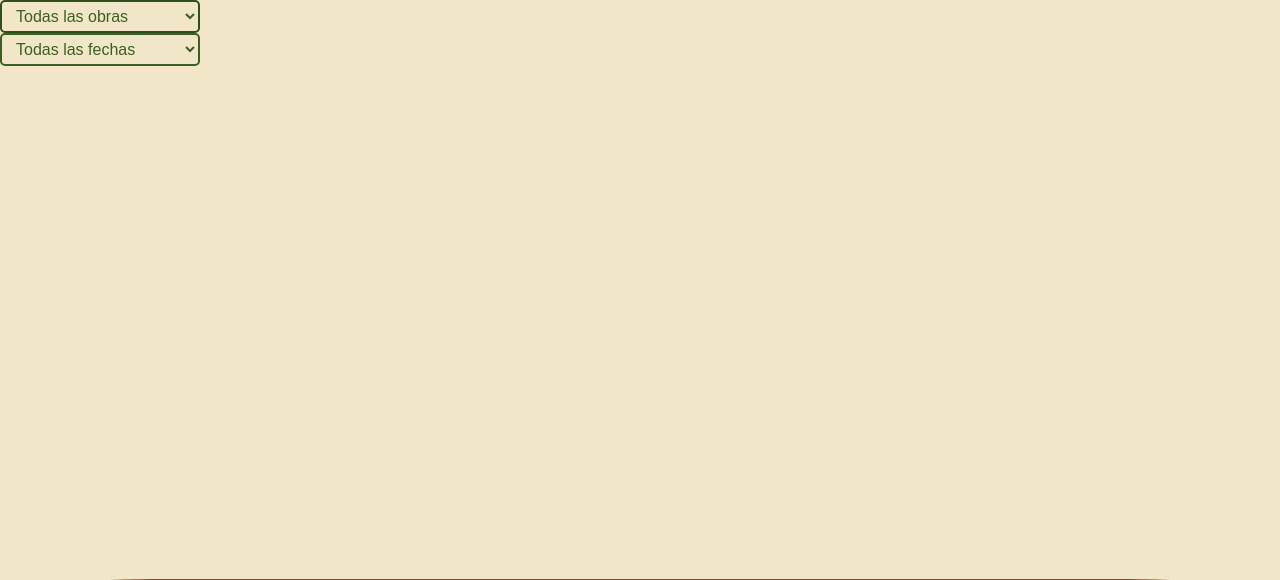
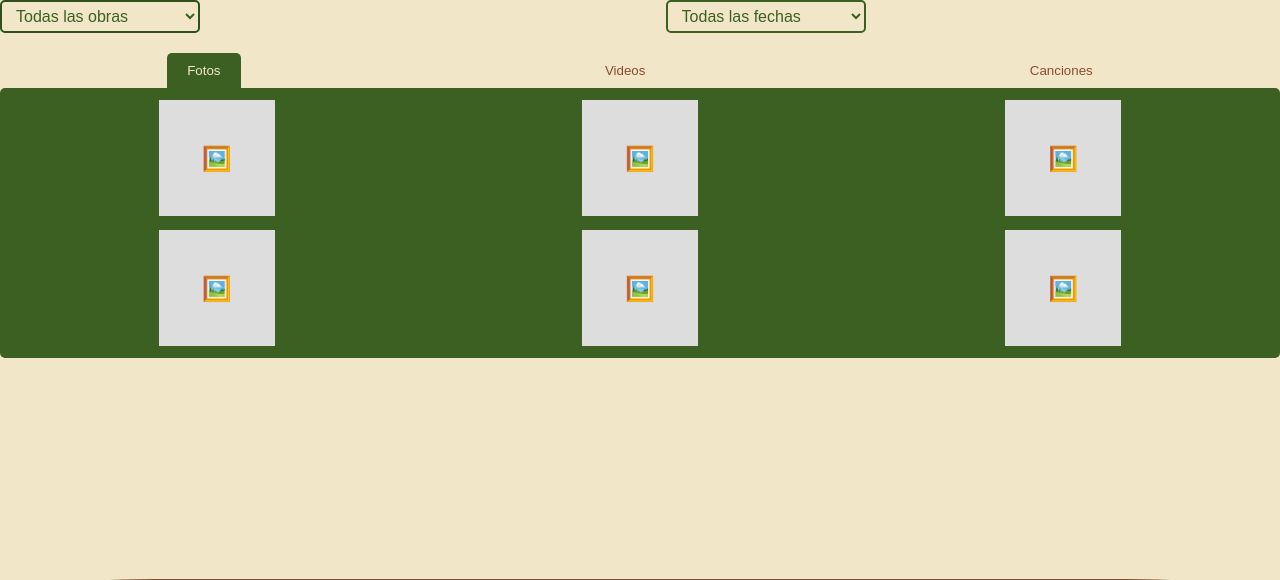
Before and after one commit to thomm23/Chocobanda, a Django app: page /galeria/ in a window 1280 px wide. Shown: the part 57-637 px from the top of the page. Run offline with Django 5.2, Linux system fonts and the light colour scheme.

Commit message:
feat galeria grid
se agrego el grid en galeria y su estilo para fotos videos y canciones

```diff
--- a/sitioChocobanda/static/css/estilos-galeria.css
+++ b/sitioChocobanda/static/css/estilos-galeria.css
@@ -1,19 +1,26 @@
-.selector {
+/* Estilos generales para el contenedor y selectores */
+.contenedor-selector {
     display: flex;
-    flex-direction: column;
+    justify-content: space-between; /* Alinea los selectores horizontalmente */
     gap: 10px;
+    flex-wrap: wrap;
+}
+
+.selector, .selector2 {
+    display: flex;
+    flex-direction: row;
+    gap: 10px;
+    width: 48%;
 }
 
 .galeria-obras, .galeria-fechas {
     font-size: 16px;
-    color: #3b6021; /*Color verde del texto */
+    color: #3b6021; /* Color verde del texto */
     background-color: #f1e7c8;
     border: 2px solid #3b6021; /* Borde verde */
     border-radius: 5px;
     padding: 5px 10px;
     cursor: pointer;
-    /*appearance: none; /* Elimina estilos por defecto */
-    outline: none;
     width: 200px;
     transition: border-color 0.3s ease;
 }
@@ -25,3 +32,124 @@
 .galeria-obras, .galeria-fechas:focus {
     border-color: #2f501a; /* Cambia el color del borde al seleccionar */
 }
+
+/* Estilos para la galería */
+.galeria {
+    margin-top: 20px;
+    background-color: #f1e7c8; /* Fondo claro */
+
+}
+
+/* Estilo para las pestañas */
+.galeria-header {
+    display: flex;
+    gap: 10px;
+    justify-content: space-around;
+    margin-bottom: 0px;
+}
+
+.tab {
+    background-color: #f1e7c8;
+    color: #8c4a2f;
+    border: none;
+    padding: 10px 20px;
+    border-radius: 5px;
+    cursor: pointer;
+    border-radius: 5px 5px 0 0;
+    transition: background-color 0.3s ease;
+}
+
+.tab:hover {
+    background-color: #2f501a; /* Verde más oscuro al pasar el mouse */
+}
+
+.tab.active {
+    background-color:#3b6021; /* Verde intermedio para la pestaña activa */
+    color: #f1e7c8;
+}
+
+/* Estilo para la cuadrícula */
+.galeria-grid {
+    display: grid;
+    grid-template-columns: repeat(3, 1fr);
+    background-color: #3b6021;
+    border-radius: 5px;
+    padding: 5px;
+    justify-items: center; /* Centra los items horizontalmente */
+    align-items: center;
+}
+
+.galeria-item {
+    background-color: #c1a378; /* Fondo de cada ítem */
+    border: 2px solid #3b6021; /* Borde verde */
+    aspect-ratio: 1; /* Mantiene los cuadros cuadrados */
+    display: flex;
+    align-items: center;
+    justify-content: center;
+    min-width: 120px;
+    min-height: 120px;
+}
+
+.galeria-item::before {
+    content: "🖼️"; /* Icono de imagen */
+    font-size: 24px;
+    color: #3b6021; /* Color verde */
+}
+
+/* Estilo general de las pestañas */
+.galeria-content {
+    /*display: none;*/
+}
+
+.tab-content {
+    display: none;
+}
+
+.tab-content.active {
+    display: block;
+}
+
+.galeria-item {
+    width: 100px;
+    height: 100px;
+    background-color: #ddd;
+    margin: 5px;
+}
+
+/* Reglas de media query para pantallas pequeñas */
+@media (max-width: 768px) {
+
+    .contenedor-selector {
+        flex-direction: column;
+    }
+
+    .selector {
+        display: flex;
+        flex-direction: column;
+        width: 100%; /* Ocupa todo el ancho del contenedor */
+        margin: 0 auto; /* Centra el contenido horizontalmente */
+        margin-top: 100px;
+        margin-bottom: 15px; /* Añade espacio inferior */
+    }
+
+    .selector2 {
+        display: flex;
+        flex-direction: column;
+        width: 100%; /* Ocupa todo el ancho del contenedor */
+        margin: 0 auto; /* Centra el contenido horizontalmente */
+        margin-bottom: 15px; /* Añade espacio inferior */
+    }
+
+    .galeria-obras, .galeria-fechas {
+        width: 100%; /* Elimina la restricción del ancho fijo */
+        max-width: 100%; /* Previene que se encojan en contenedores pequeños */
+        font-size: 18px; /* Ajusta el tamaño del texto */
+        padding: 10px; /* Mejora la usabilidad */
+        box-sizing: border-box; /* Incluye el padding en el ancho */
+    }
+
+    .galeria-item {
+        min-width: 80px; /* Ajusta el tamaño para pantallas pequeñas */
+        min-height: 80px;
+    }
+}
--- a/sitioChocobanda/templates/galeria.html
+++ b/sitioChocobanda/templates/galeria.html
@@ -5,6 +5,7 @@
 {% block nombre_seccion %} Galería {% endblock %}
 {% block content %}
 
+<div class="contenedor-selector">
     <div class="selector">
         <select class="galeria-obras">
             <option>Todas las obras</option>
@@ -14,7 +15,7 @@
         </select>
     </div>
 
-<div class="selector">
+    <div class="selector2">
         <select class="galeria-fechas">
             <option>Todas las fechas</option>
             <option>Fecha 1</option>
@@ -22,5 +23,78 @@
             <option>Fecha 3</option>
         </select>
     </div>
+</div>
+
+<!-- Galería -->
+<div class="galeria">
+    <div class="galeria-header">
+        <button class="tab active" data-tab="fotos">Fotos</button>
+        <button class="tab" data-tab="videos">Videos</button>
+        <button class="tab" data-tab="canciones">Canciones</button>
+    </div>
+
+    <div class="galeria-content">
+        <div class="tab-content fotos active">
+            <div class="galeria-grid">
+                <!-- Contenido de Fotos -->
+                <div class="galeria-item"></div>
+                <div class="galeria-item"></div>
+                <div class="galeria-item"></div>
+                <div class="galeria-item"></div>
+                <div class="galeria-item"></div>
+                <div class="galeria-item"></div>
+            </div>
+        </div>
+
+        <div class="tab-content videos">
+            <div class="galeria-grid">
+                <!-- Contenido de Videos -->
+                <div class="galeria-item"></div>
+                <div class="galeria-item"></div>
+                <div class="galeria-item"></div>
+                <div class="galeria-item"></div>
+                <div class="galeria-item"></div>
+                <div class="galeria-item"></div>
+            </div>
+        </div>
+
+        <div class="tab-content canciones">
+            <div class="galeria-grid">
+                <!-- Contenido de Canciones -->
+                <div class="galeria-item"></div>
+                <div class="galeria-item"></div>
+                <div class="galeria-item"></div>
+                <div class="galeria-item"></div>
+                <div class="galeria-item"></div>
+                <div class="galeria-item"></div>
+            </div>
+        </div>
+    </div>
+</div>
 
 {% endblock %}
+
+{% block script %}
+
+<script>
+    document.addEventListener("DOMContentLoaded", function() {
+        const tabs = document.querySelectorAll('.tab');
+        const tabContents = document.querySelectorAll('.tab-content');
+
+        tabs.forEach(tab => {
+            tab.addEventListener('click', () => {
+                const tabTarget = tab.getAttribute('data-tab');
+
+                // Eliminar la clase 'active' de todas las pestañas y contenidos
+                tabs.forEach(t => t.classList.remove('active'));
+                tabContents.forEach(content => content.classList.remove('active'));
+
+                // Agregar la clase 'active' a la pestaña y el contenido correspondientes
+                tab.classList.add('active');
+                document.querySelector(`.tab-content.${tabTarget}`).classList.add('active');
+            });
+        });
+    });
+</script>
+
+{% endblock %}
```
Lines whose indentation alone changed are shown as unchanged.
